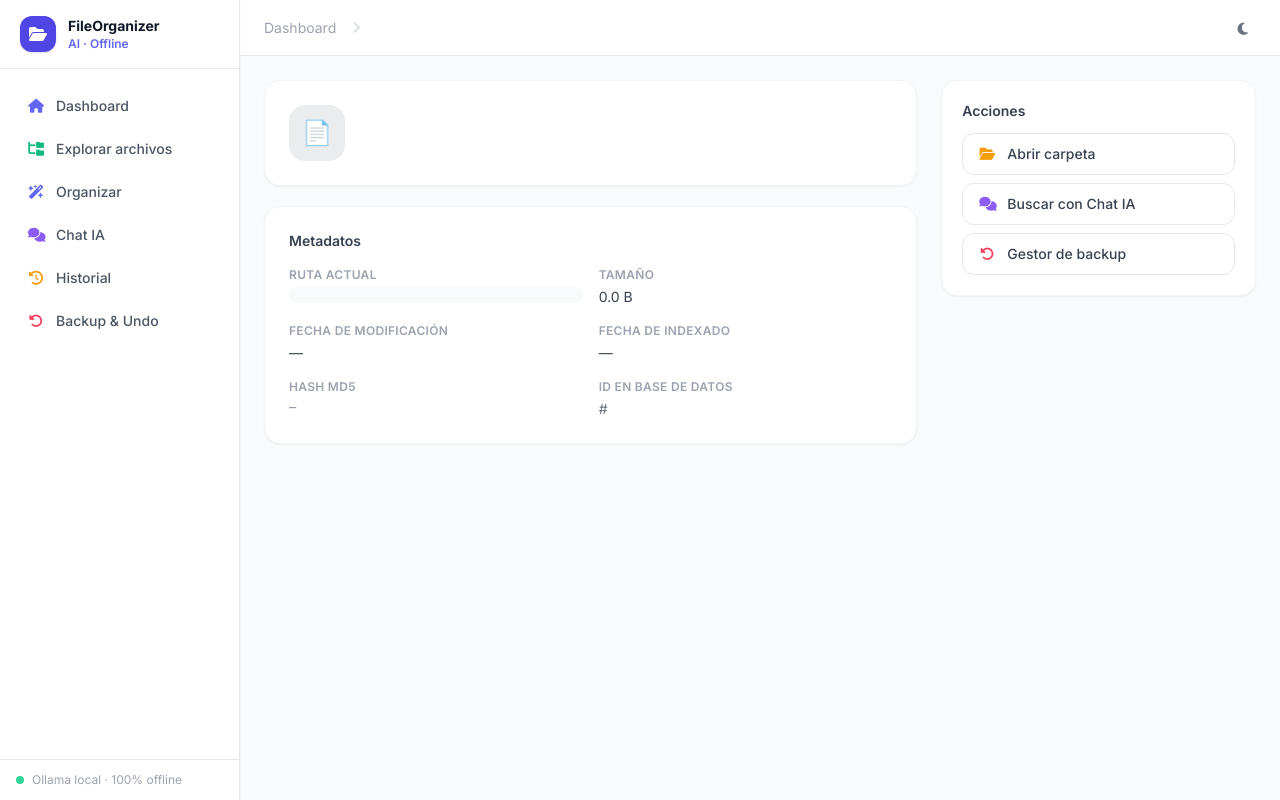
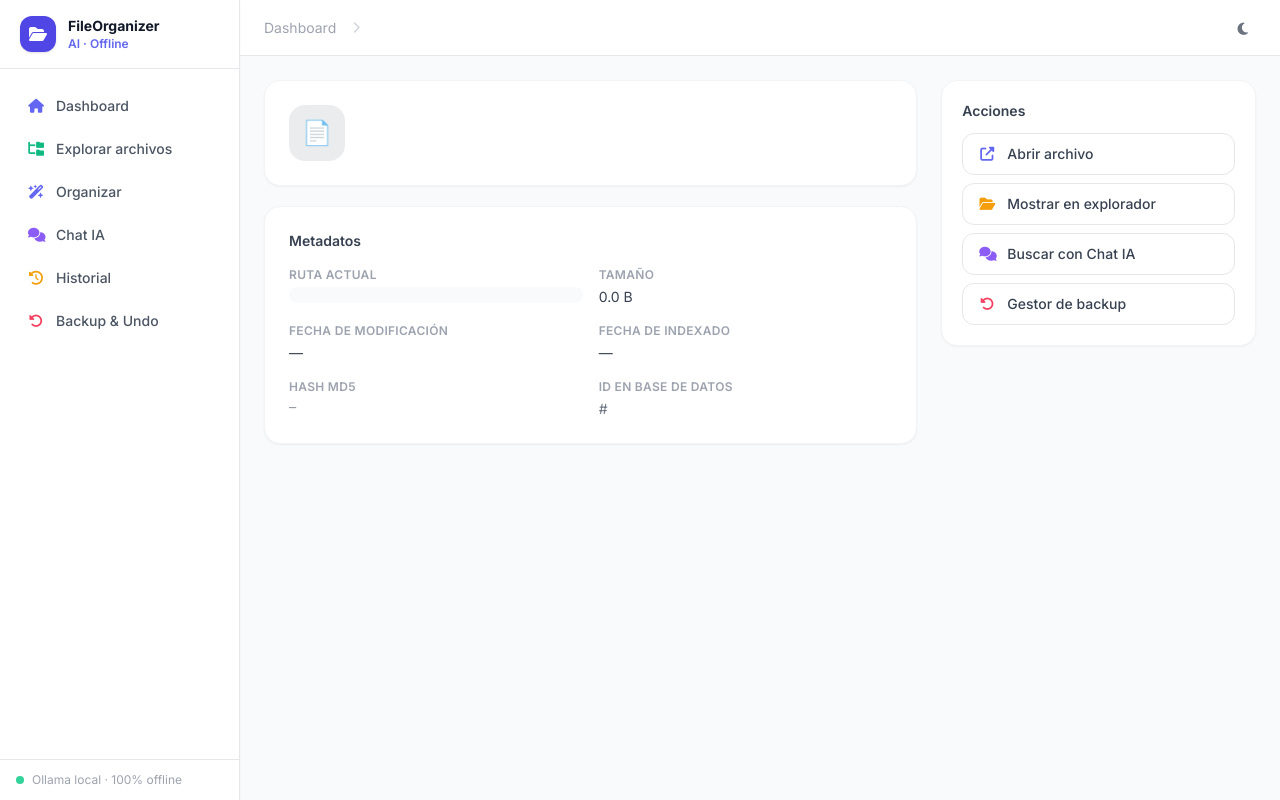
Before and after one commit to Raul1204-hub/fileorganizer-ai, a Flask app: template web/templates/archivo.html in a window 1280 px wide. Run offline with Flask 3, Linux system fonts and the light colour scheme; the template is opened without the code that fills it, so the values that code supplies are empty; some libraries are stand-ins or nearby versions.

Commit message:
feat: open file and show in Windows Explorer from file detail and explore views

```diff
--- a/web/app.py
+++ b/web/app.py
@@ -299,6 +299,34 @@ def api_browse_folder():
     return jsonify({"path": folder})
 
 
+@app.route("/api/open-location/<int:archivo_id>")
+def api_open_location(archivo_id):
+    """Open Windows Explorer with the file highlighted."""
+    import subprocess
+    archivo = database.get_archivo(archivo_id)
+    if not archivo:
+        return jsonify({"error": "Archivo no encontrado"}), 404
+    path = Path(archivo["ruta_actual"])
+    if not path.exists():
+        return jsonify({"error": f"El archivo no existe en: {path}"}), 404
+    subprocess.Popen(["explorer", "/select,", str(path)])
+    return jsonify({"success": True})
+
+
+@app.route("/api/open-file/<int:archivo_id>")
+def api_open_file(archivo_id):
+    """Open the file with its default Windows application."""
+    import os
+    archivo = database.get_archivo(archivo_id)
+    if not archivo:
+        return jsonify({"error": "Archivo no encontrado"}), 404
+    path = Path(archivo["ruta_actual"])
+    if not path.exists():
+        return jsonify({"error": f"El archivo no existe en: {path}"}), 404
+    os.startfile(str(path))
+    return jsonify({"success": True})
+
+
 @app.route("/api/ollama-status")
 def api_ollama_status():
     """Check Ollama availability and installed models."""
--- a/web/templates/archivo.html
+++ b/web/templates/archivo.html
@@ -131,9 +131,13 @@
     <div class="bg-white dark:bg-gray-900 rounded-2xl p-5 shadow-sm border border-gray-100 dark:border-gray-800">
       <h2 class="font-semibold text-sm text-gray-700 dark:text-gray-300 mb-3">Acciones</h2>
       <div class="space-y-2">
+        <button onclick="openFile()"
+                class="w-full flex items-center gap-3 px-4 py-2.5 rounded-xl border border-gray-200 dark:border-gray-700 text-sm font-medium text-gray-700 dark:text-gray-300 hover:bg-gray-50 dark:hover:bg-gray-800 transition">
+          <i class="fa-solid fa-up-right-from-square text-indigo-500 w-4 text-center"></i> Abrir archivo
+        </button>
         <button onclick="openFolder()"
                 class="w-full flex items-center gap-3 px-4 py-2.5 rounded-xl border border-gray-200 dark:border-gray-700 text-sm font-medium text-gray-700 dark:text-gray-300 hover:bg-gray-50 dark:hover:bg-gray-800 transition">
-          <i class="fa-solid fa-folder-open text-amber-500 w-4 text-center"></i> Abrir carpeta
+          <i class="fa-solid fa-folder-open text-amber-500 w-4 text-center"></i> Mostrar en explorador
         </button>
         <a href="/chat" class="w-full flex items-center gap-3 px-4 py-2.5 rounded-xl border border-gray-200 dark:border-gray-700 text-sm font-medium text-gray-700 dark:text-gray-300 hover:bg-gray-50 dark:hover:bg-gray-800 transition">
           <i class="fa-solid fa-comments text-violet-500 w-4 text-center"></i> Buscar con Chat IA
@@ -171,9 +175,18 @@
 
 {% block scripts %}
 <script>
+  const ARCHIVO_ID = {{ archivo.id }};
+
+  function openFile() {
+    fetch(`/api/open-file/${ARCHIVO_ID}`)
+      .then(r => r.json())
+      .then(d => { if (d.error) showToast(d.error, 'error'); });
+  }
+
   function openFolder() {
-    const path = {{ archivo.ruta_actual | tojson }};
-    showToast('Usa tu explorador de archivos para abrir: ' + path, 'info');
+    fetch(`/api/open-location/${ARCHIVO_ID}`)
+      .then(r => r.json())
+      .then(d => { if (d.error) showToast(d.error, 'error'); });
   }
 </script>
 {% endblock %}
```
Also changed, not shown: web/templates/explorar.html (+30 -5 lines).
